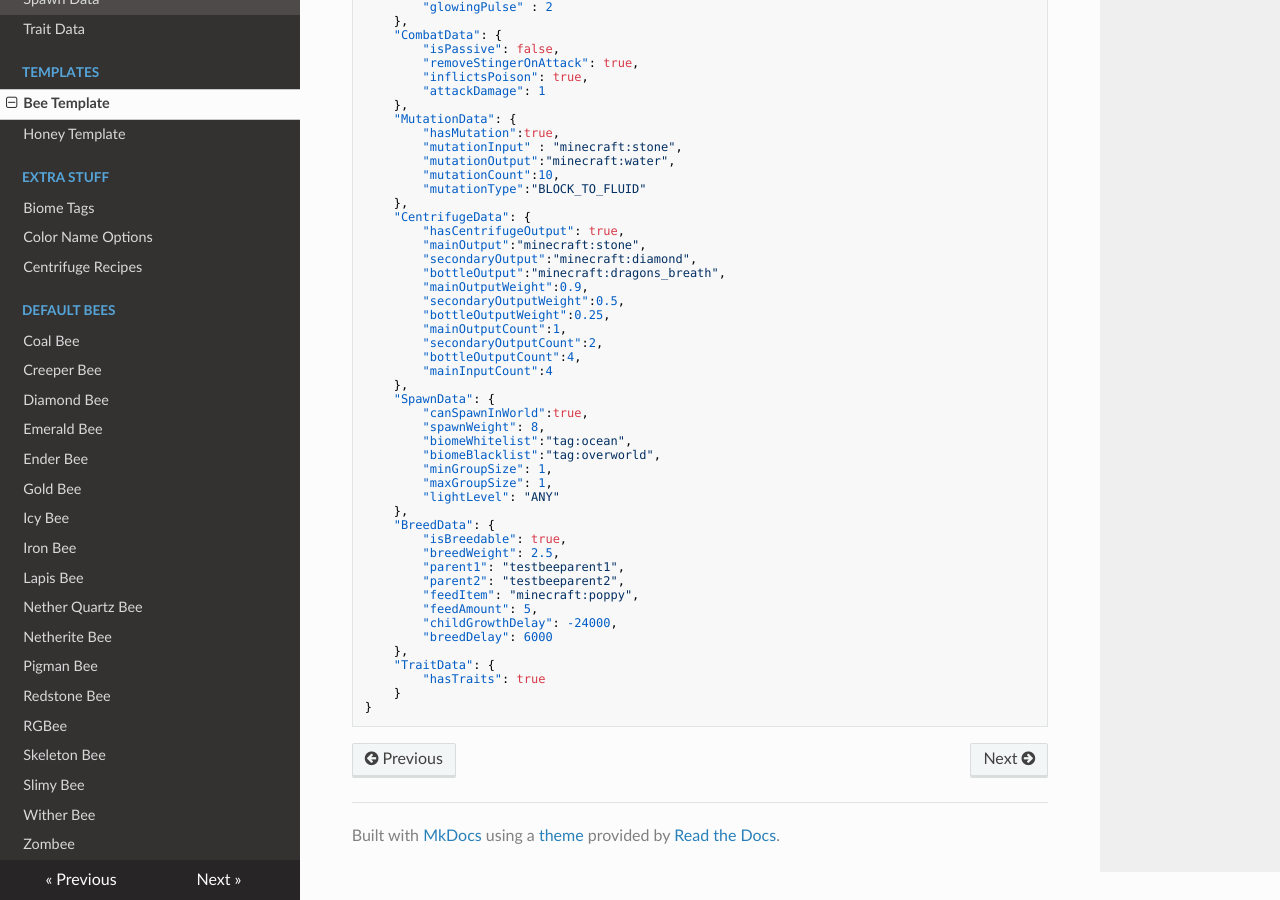
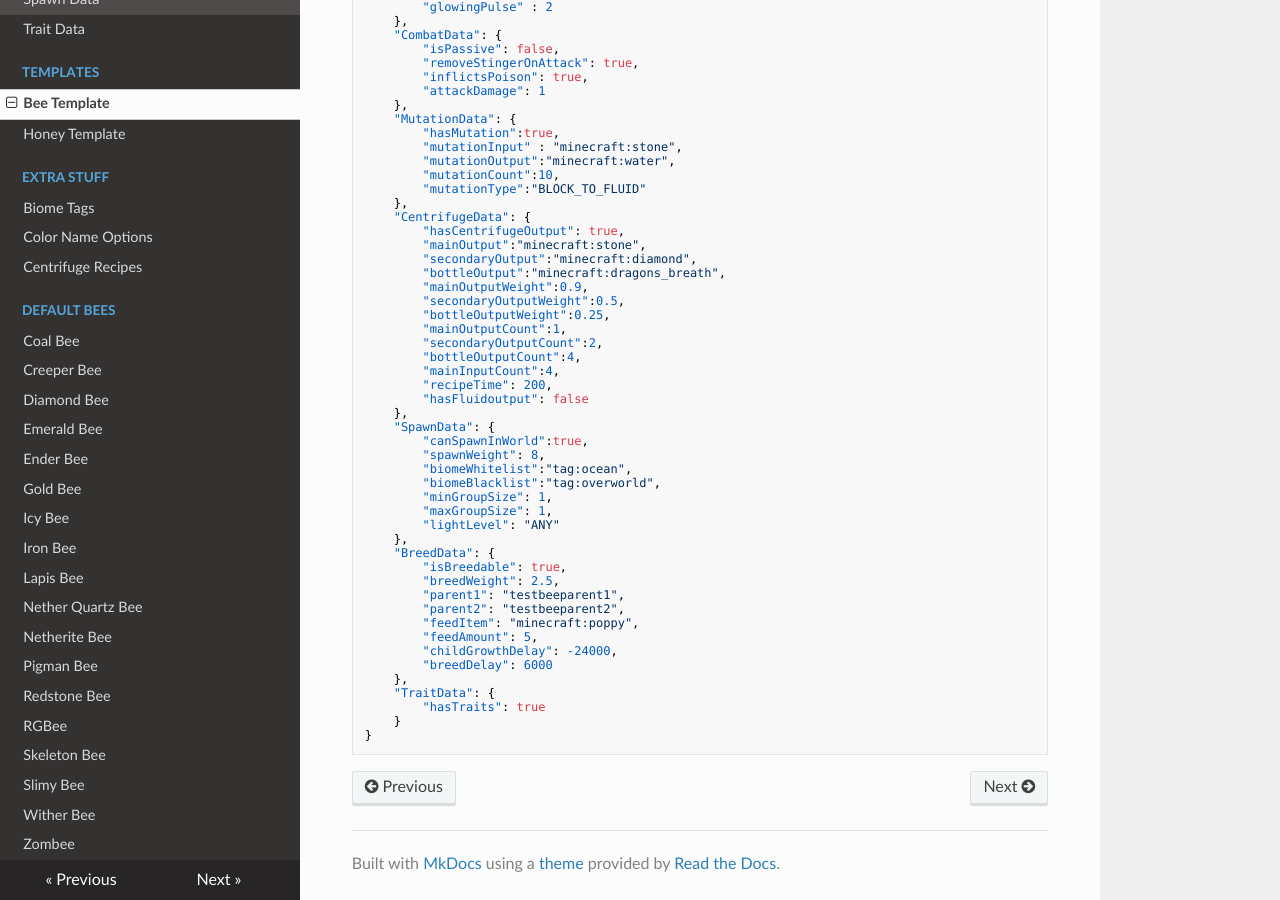
Before and after one commit to Team-Resourceful/ResourcefulBeesDocs, an MkDocs documentation site: the page built from docs/data_templates/bee_template.md, in a window 1280 px wide and 900 px high, scrolled down 597 px. Built offline with MkDocs 1.6.1, drawn with Linux system fonts in a browser that asks for light colours; nearby versions of some CDN libraries.

Commit message:
docs/data_templates/bee_template.md updated from https://stackedit.io/

```diff
--- a/docs/data_templates/bee_template.md
+++ b/docs/data_templates/bee_template.md
@@ -52,7 +52,9 @@ This page contains a template for the bee jsons with ALL configurable options. T
 		"mainOutputCount":1,
 		"secondaryOutputCount":2,
 		"bottleOutputCount":4,
-		"mainInputCount":4
+		"mainInputCount":4,
+		"recipeTime": 200,
+		"hasFluidoutput": false
 	},
 	"SpawnData": {
 		"canSpawnInWorld":true,
```
Also changed, not shown: other parts of docs/data_templates/bee_template.md (+2 -1 lines).
